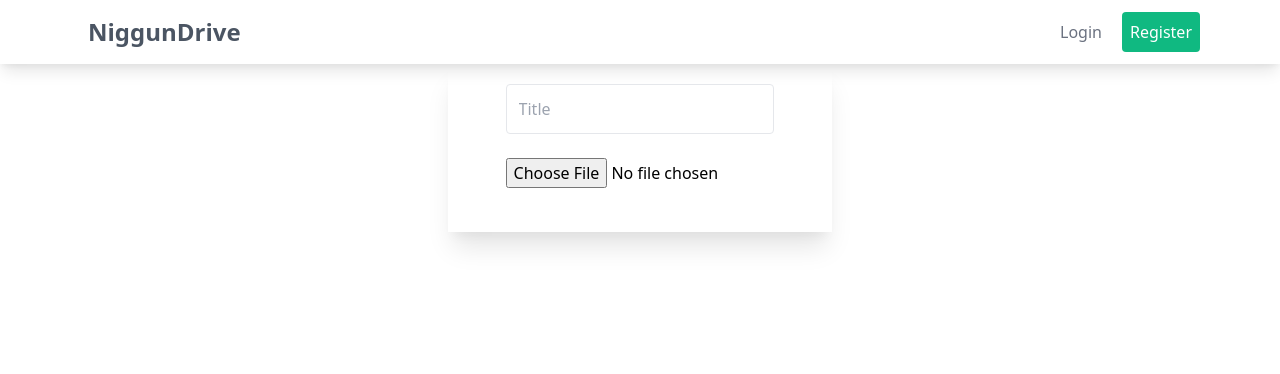
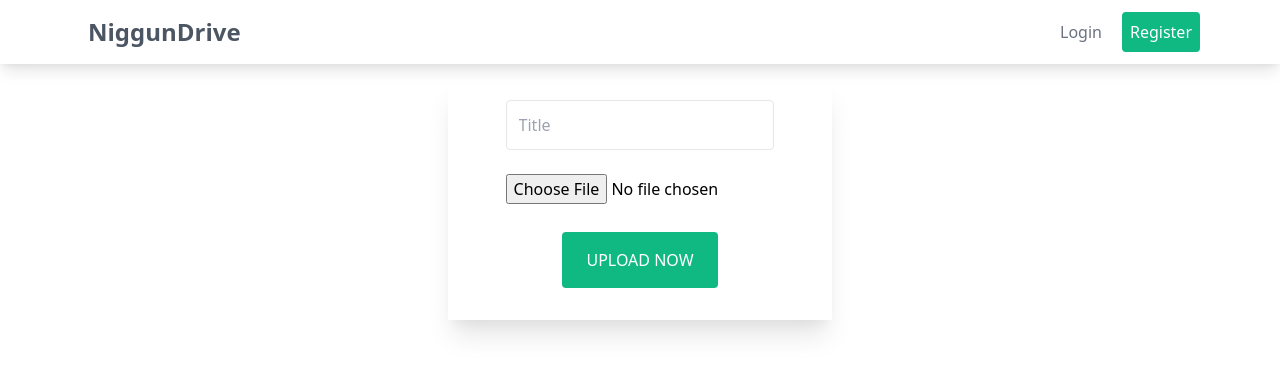
Before and after one commit to Shriever/NiggunDrive, a Next.js app in the folder web/: page /upload in a window 1280 px wide. Shown: the top 374 px of the page. Built offline with nearby package versions, Linux system fonts and the light colour scheme.

Commit message:
html upload page

```diff
--- a/web/components/SubmitButton.tsx
+++ b/web/components/SubmitButton.tsx
@@ -1,11 +1,18 @@
 import React from 'react'
 
-const SubmitButton = () => {
-    return (
-        <div>
+type Props = {
+  text: string;
+};
 
-        </div>
-    )
-}
+const SubmitButton = ({ text }: Props) => {
+  return (
+    <button
+      className='mt-4 py-4 px-6 font-medium rounded bg-green-500 text-white hover:bg-green-400 transition duration-300'
+      type='submit'
+    >
+      {text}
+    </button>
+  );
+};
 
 export default SubmitButton
--- a/web/pages/login.tsx
+++ b/web/pages/login.tsx
@@ -1,7 +1,8 @@
 import React from 'react'
 import Input from '../components/Input';
 import MyForm from '../components/MyForm';
-import Wrapper from '../components/Wrapper'
+import SubmitButton from '../components/SubmitButton';
+import Wrapper from '../components/Wrapper';
 
 const login = () => {
   return (
@@ -10,20 +11,12 @@ const login = () => {
         Admin Login
       </h1>
       <div className='max-w-md xl:max-w-sm sm:shadow-xl mx-auto  pt-2 flex flex-col items-center p-6 py-8'>
-          <Input
-            type='email'
-            placeholder='Email Address'
-          />
-          <Input
-            type='password'
-            placeholder='Password'
-          />
-          <button className='mt-4 py-4 px-6 font-medium rounded bg-green-500 text-white hover:bg-green-400 transition duration-300'>
-            LOG IN NOW
-          </button>
+        <Input type='email' placeholder='Email Address' />
+        <Input type='password' placeholder='Password' />
+        <SubmitButton text='LOG IN NOW' />
       </div>
     </Wrapper>
   );
-}
+};
 
 export default login
--- a/web/pages/upload.tsx
+++ b/web/pages/upload.tsx
@@ -1,6 +1,7 @@
 import { Formik } from 'formik';
 import React from 'react';
 import Input from '../components/Input';
+import SubmitButton from '../components/SubmitButton';
 import Wrapper from '../components/Wrapper';
 
 const upload = () => {
@@ -9,11 +10,15 @@ const upload = () => {
       <Formik initialValues={{ title: '' }} onSubmit={() => {}}>
         {props => (
           <form
+          onDrop={(evt) => {
+            evt.preventDefault()
+          }}
             onSubmit={props.handleSubmit}
-            className='max-w-md xl:max-w-sm sm:shadow-xl mx-auto  pt-2 flex flex-col items-center p-6 py-8'
+            className='max-w-md xl:max-w-sm sm:shadow-xl mx-auto pt-2 mt-4 flex flex-col items-center p-6 py-8'
           >
             <Input type='text' placeholder='Title' name='title' />
             <input type='file' className="w-4/5 mx-auto my-3" />
+            <SubmitButton text="UPLOAD NOW" />
           </form>
         )}
       </Formik>
```
Lines whose indentation alone changed are shown as unchanged.
